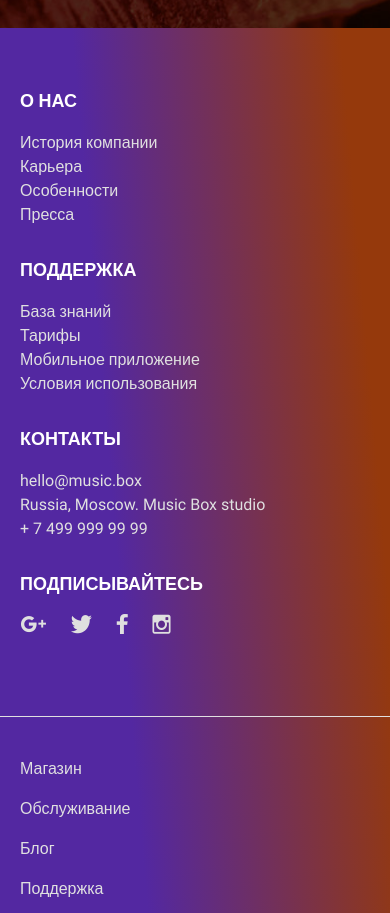
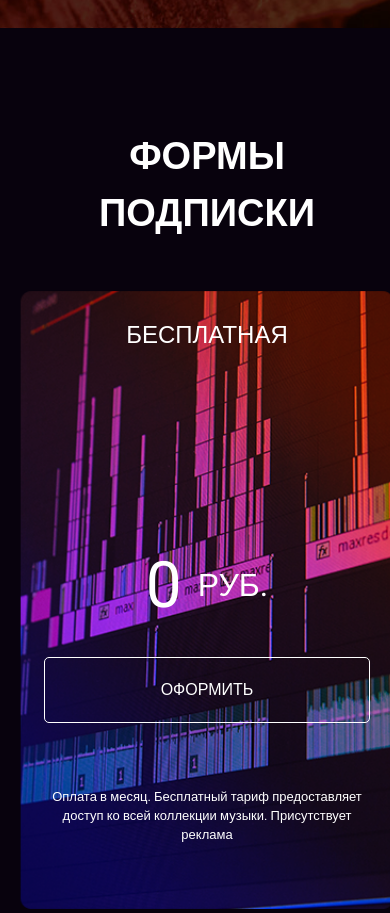
Before and after one commit to Bohdan2241/layout-designer-project-lvl2-old, a website: page index.html in a window 390 px wide. Shown: the part 823-1736 px from the top of the page. Drawn offline with Linux system fonts and the light colour scheme; files whose address does not match are found by name.

Commit message:
subscribes desktop and mobile versions

```diff
--- a/index.html
+++ b/index.html
@@ -69,7 +69,60 @@
     </div>
   </div>
 
-  <main class="main"></main>
+  <main class="main">
+    <div class="container">
+      <div id="page-pricing" class="subscribes">
+        <h2 class="main-title margin-0 margin-top-100 margin-bottom-48">
+          Формы подписки
+        </h2>
+        <div class="subscribes-plans">
+          <div class="plan-item background-item free-item">
+            <h3 class="item-title margin-0">
+              Бесплатная
+            </h3>
+            <div class="item-price">
+              <span class="price-num">0</span>
+              <span class="price-currency">РУБ.</span>
+            </div>
+            <a href="#" class="btn-subscribe btn-white">ОФОРМИТЬ</a>
+            <p class="item-description margin-0 margin-top-64">
+              Оплата в месяц. Бесплатный тариф предоставляет доступ ко всей коллекции музыки. Присутствует реклама
+            </p>
+          </div>
+          <div class="plan-item background-item standart-item">
+            <h3 class="item-title margin-0">
+              Стандартная
+            </h3>
+            <div class="item-price">
+              <span class="price-num">250</span>
+              <span class="price-currency">РУБ.</span>
+            </div>
+            <a href="#" class="btn-subscribe btn-white">ОФОРМИТЬ</a>
+            <p class="item-description margin-0 margin-top-64">
+              Оплата в месяц. Стандартный тариф предоставляет доступ ко всей коллекции музыки в среднем качестве
+            </p>
+          </div>
+          <div class="plan-item background-item premium-item">
+            <h3 class="item-title margin-0">
+              Премиум
+            </h3>
+            <div class="item-price">
+              <span class="price-num">500</span>
+              <span class="price-currency">РУБ.</span>
+            </div>
+            <a href="#" class="btn-subscribe btn-white">ОФОРМИТЬ</a>
+            <p class="item-description margin-0 margin-top-64">
+              Оплата в месяц. Премиум тариф предоставляет доступ ко всей коллекции музыки в высоком качестве
+            </p>
+          </div>
+        </div>
+        <p class="subscribes-description margin-0 margin-top-40">
+          На всех тарифах возможно прослушивание музыки с мобильных устройств. На премиум тарифе вы можете скачать все
+          композиции на ваше устройство и слушать музыку без подключения к интернету
+        </p>
+      </div>
+    </div>
+  </main>
 
   <footer class="footer padding-top-60">
     <div class="container">
--- a/styles/scss/_atomic.scss
+++ b/styles/scss/_atomic.scss
@@ -31,3 +31,19 @@
 .margin-bottom-16 {
   margin-bottom: 16px;
 }
+
+.margin-bottom-48 {
+  margin-bottom: 48px;
+}
+
+.margin-top-40 {
+  margin-top: 40px;
+}
+
+.margin-top-64 {
+  margin-top: 64px;
+}
+
+.margin-top-100 {
+  margin-top: 100px;
+}
--- a/styles/scss/_common.scss
+++ b/styles/scss/_common.scss
@@ -33,3 +33,10 @@ body {
     padding: 0 20px;
   }
 }
+
+.main-title {
+  color: $white;
+  font-size: 38px;
+  line-height: 57px;
+  text-transform: uppercase;
+}
--- a/styles/scss/app.scss
+++ b/styles/scss/app.scss
@@ -11,4 +11,6 @@
 @import "blocks/header";
 @import "blocks/intro";
 //
+@import "blocks/subscribes";
+//
 @import "blocks/footer";
--- /dev/null
+++ b/styles/scss/blocks/_subscribes.scss
@@ -0,0 +1,105 @@
+// Subscribes
+
+.subscribes {
+  color: $white;
+  text-align: center;
+}
+
+.subscribes-plans {
+  display: flex;
+  flex-wrap: wrap;
+  gap: 45px;
+  justify-content: center;
+}
+
+.free-item {
+  background-image: url("../images/subscribe_1.png");
+}
+
+.standart-item {
+  background-image: url("../images/subscribe_2.png");
+}
+
+.premium-item {
+  background-image: url("../images/subscribe_3.png");
+}
+
+.background-item {
+  background-repeat: no-repeat;
+  background-position: center;
+  background-size: cover;
+  // border-radius: 5px;
+}
+
+.plan-item {
+  min-width: 374px;
+  max-width: 374px;
+  // min-height: 619px;
+  // max-height: 619px;
+  padding: 22px 24px 66px;
+}
+
+.item-title {
+  text-transform: uppercase;
+
+  // @include media(">=853px") {
+  font-weight: 400;
+  font-size: 24px;
+  line-height: 45px;
+  // }
+
+  // @include media("<853px") {
+  // font-weight: 700;
+  // font-size: 16px;
+  // line-height: 24px;
+  // }
+}
+
+.item-price {
+  display: flex;
+  align-items: center;
+  justify-content: center;
+  margin-top: 180px;
+
+  column-gap: 16px;
+}
+
+.price-num {
+  font-size: 64px;
+  line-height: 96px;
+}
+
+.price-currency {
+  font-size: 32px;
+  line-height: 48px;
+  text-transform: uppercase;
+}
+
+.btn-subscribe {
+  display: block;
+  margin-top: 24px;
+  padding: 20px 0 20px;
+}
+
+.btn-white {
+  color: $white;
+  font-size: 16px;
+  line-height: 24px;
+  text-transform: uppercase;
+  text-decoration: none;
+
+  background: transparent;
+  border: 1px solid $white;
+  border-radius: 5px;
+}
+
+.item-description {
+  font-size: 13px;
+  line-height: 19px;
+}
+
+.subscribes-description {
+  font-size: 16px;
+  line-height: 24px;
+}
+//
--- a/styles/style.css
+++ b/styles/style.css
@@ -45,6 +45,18 @@
 .margin-bottom-16 {
   margin-bottom: 16px; }
 
+.margin-bottom-48 {
+  margin-bottom: 48px; }
+
+.margin-top-40 {
+  margin-top: 40px; }
+
+.margin-top-64 {
+  margin-top: 64px; }
+
+.margin-top-100 {
+  margin-top: 100px; }
+
 html {
   height: 100%; }
 
@@ -72,6 +84,12 @@ body {
 @media screen and (max-width: 768px) {
   .container {
     padding: 0 20px; } }
+
+.main-title {
+  color: #fff;
+  font-size: 38px;
+  line-height: 57px;
+  text-transform: uppercase; }
 
 .background-intro {
   background-image: url(../images/banner.jpg);
@@ -297,6 +315,80 @@ body {
 .form-input::placeholder {
   color: #fff; }
 
+.subscribes {
+  color: #fff;
+  text-align: center; }
+
+.subscribes-plans {
+  display: flex;
+  flex-wrap: wrap;
+  gap: 45px;
+  justify-content: center; }
+
+.free-item {
+  background-image: url("../images/subscribe_1.png"); }
+
+.standart-item {
+  background-image: url("../images/subscribe_2.png"); }
+
+.premium-item {
+  background-image: url("../images/subscribe_3.png"); }
+
+.background-item {
+  background-repeat: no-repeat;
+  background-position: center;
+  background-size: cover; }
+
+.plan-item {
+  min-width: 374px;
+  max-width: 374px;
+  padding: 22px 24px 66px; }
+
+.item-title {
+  text-transform: uppercase;
+  font-weight: 400;
+  font-size: 24px;
+  line-height: 45px; }
+
+.item-price {
+  display: flex;
+  align-items: center;
+  justify-content: center;
+  margin-top: 180px;
+  column-gap: 16px; }
+
+.price-num {
+  font-size: 64px;
+  line-height: 96px; }
+
+.price-currency {
+  font-size: 32px;
+  line-height: 48px;
+  text-transform: uppercase; }
+
+.btn-subscribe {
+  display: block;
+  margin-top: 24px;
+  padding: 20px 0 20px; }
+
+.btn-white {
+  color: #fff;
+  font-size: 16px;
+  line-height: 24px;
+  text-transform: uppercase;
+  text-decoration: none;
+  background: transparent;
+  border: 1px solid #fff;
+  border-radius: 5px; }
+
+.item-description {
+  font-size: 13px;
+  line-height: 19px; }
+
+.subscribes-description {
+  font-size: 16px;
+  line-height: 24px; }
+
 .footer {
   background: linear-gradient(265.08deg, #95390c 14.9%, #5328a1 68.95%); }
 
```
